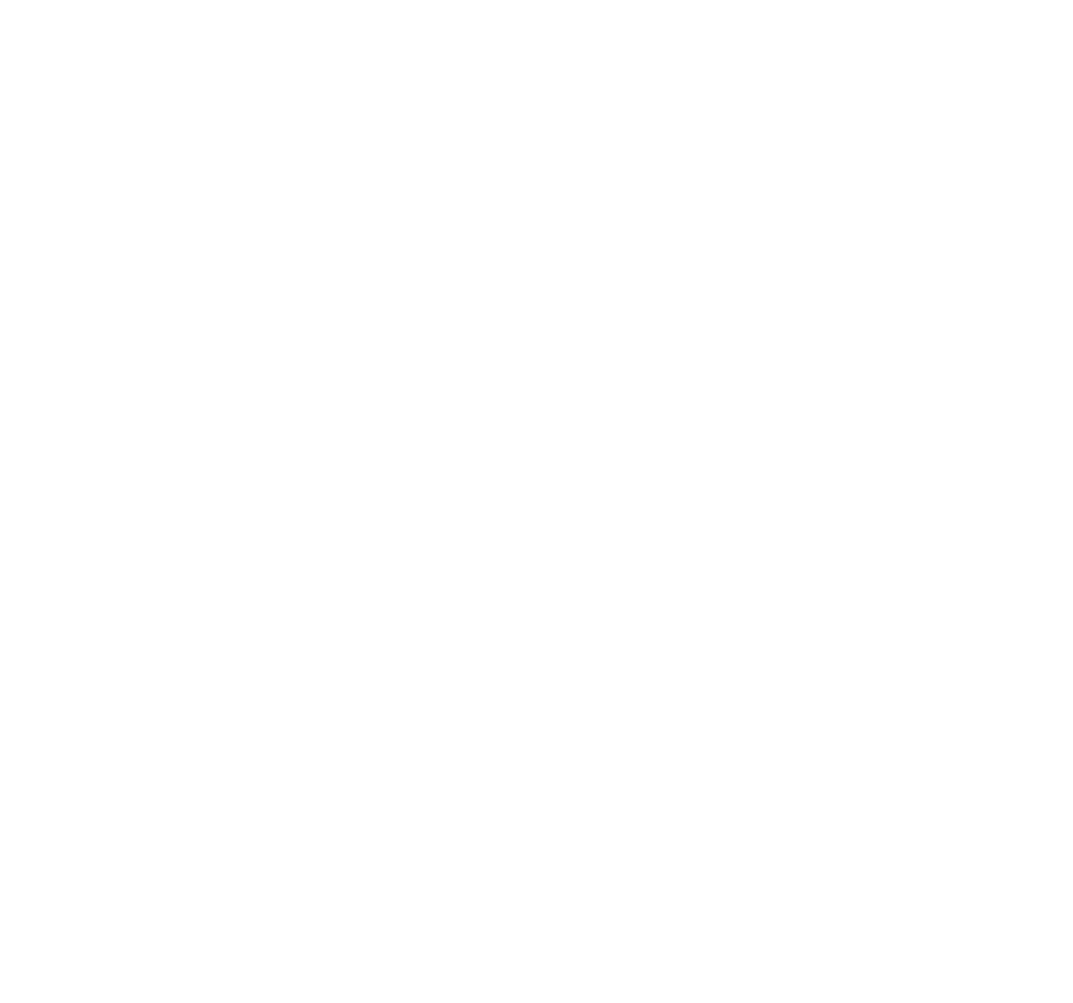
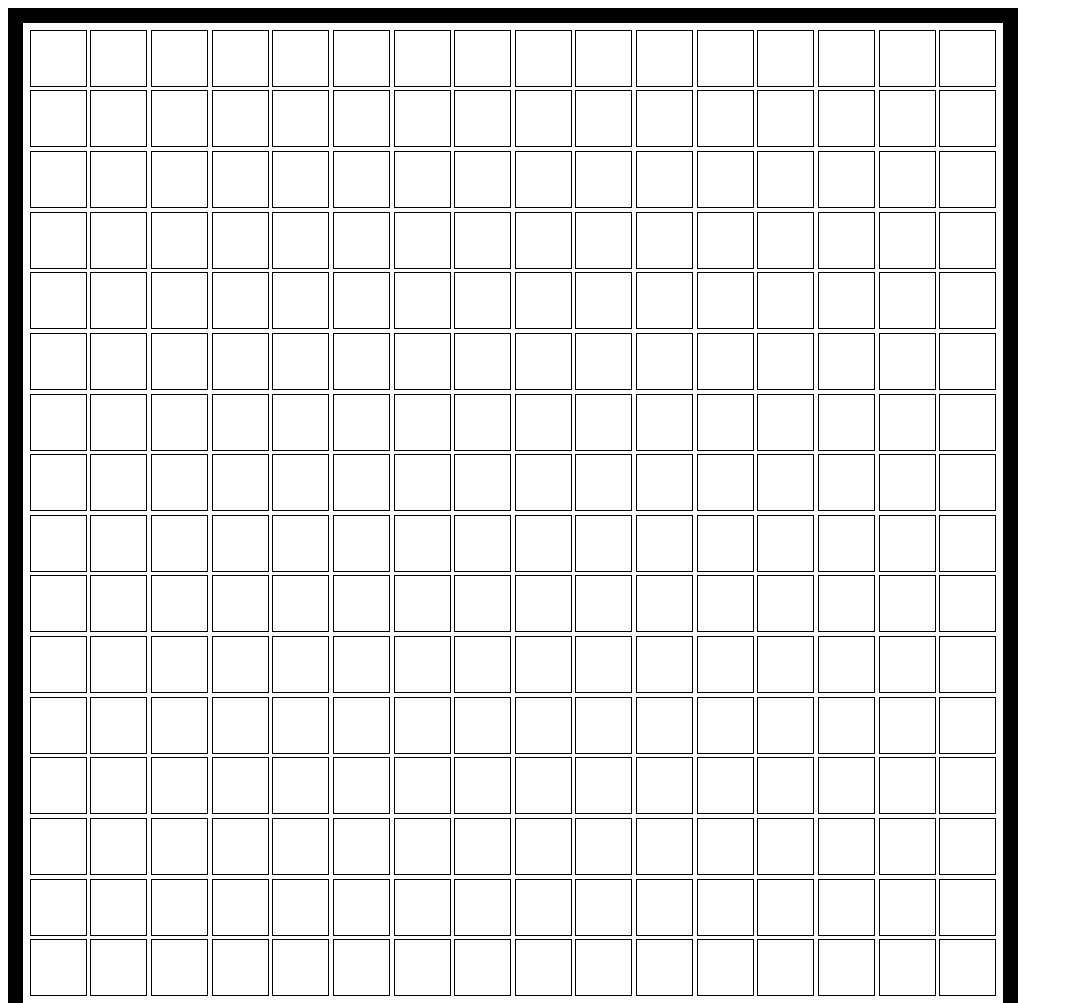
Before and after one commit to TristanTsang/etch-a-sketch, a plain HTML site: page index.html in a window 1280 px wide. Shown: the top 1003 px of the page, without its empty margins (0-1073 px from the left). Before the commit the page ends 800 px from the top, so only its background shows below. Drawn offline with Linux system fonts and the light colour scheme.

Commit message:
Create Etch A Sketch layout
Create the basic structure of the Etch A Sketch.
Create basic styling for Etch A Sketch elements.
Implement functions to create Etch A Sketch pixels and rows.

```diff
--- a/index.html
+++ b/index.html
@@ -7,5 +7,7 @@
     <link rel="stylesheet" href="styles.css" />
     <script src="javascript.js" defer></script>
   </head>
-  <body></body>
+  <body>
+    <div class="etch-a-sketch-container"></div>
+  </body>
 </html>
--- a/javascript.js
+++ b/javascript.js
@@ -0,0 +1,32 @@
+const WIDTH = 960;
+let numRows = 16; // # of squares per side
+const GAP_SIZE = 5;
+let divSize = WIDTH / numRows - GAP_SIZE;
+const container = document.querySelector(".etch-a-sketch-container");
+
+function row() {
+  const row = document.createElement("div");
+  row.classList.add("etch-a-sketch-row");
+  for (let i = 0; i < numRows; i++) {
+    row.appendChild(pixel());
+  }
+
+  return row;
+}
+
+function pixel() {
+  const pixel = document.createElement("div");
+  pixel.classList.add("pixel");
+  pixel.setAttribute(
+    "style",
+    "height: " + divSize + "px; width:" + divSize + "px;"
+  );
+  return pixel;
+}
+
+function start(num) {
+  for (let i = 0; i < num; i++) {
+    container.appendChild(row());
+  }
+}
+start(numRows);
--- a/styles.css
+++ b/styles.css
@@ -0,0 +1,19 @@
+/* style class for etch a sketch drawable pixels */
+.pixel {
+  border: black solid 1px;
+}
+
+.etch-a-sketch-container {
+  width: 970px;
+  height: 970px;
+  padding: 5px;
+  border: black solid 15px;
+  display: flex;
+  flex-direction: column;
+  justify-content: space-around;
+}
+
+.etch-a-sketch-row {
+  display: flex;
+  justify-content: space-around;
+}
```
